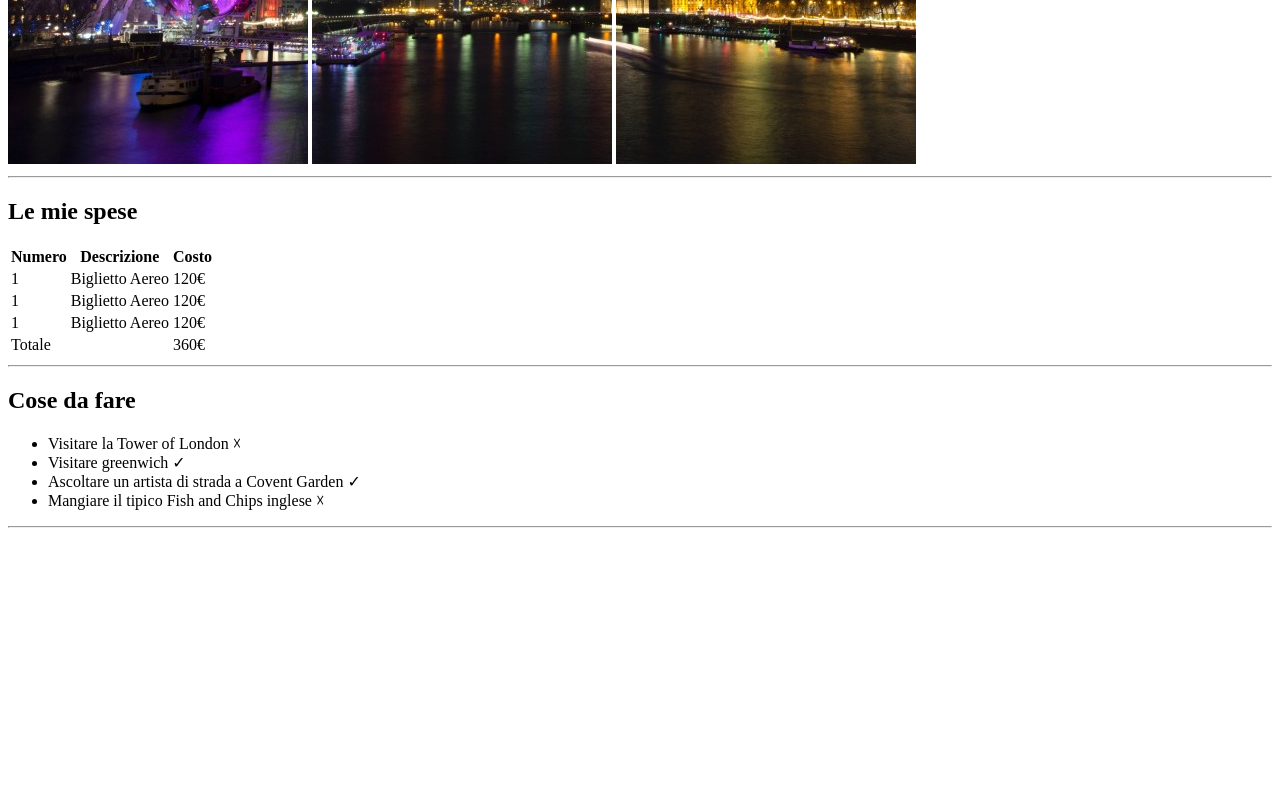
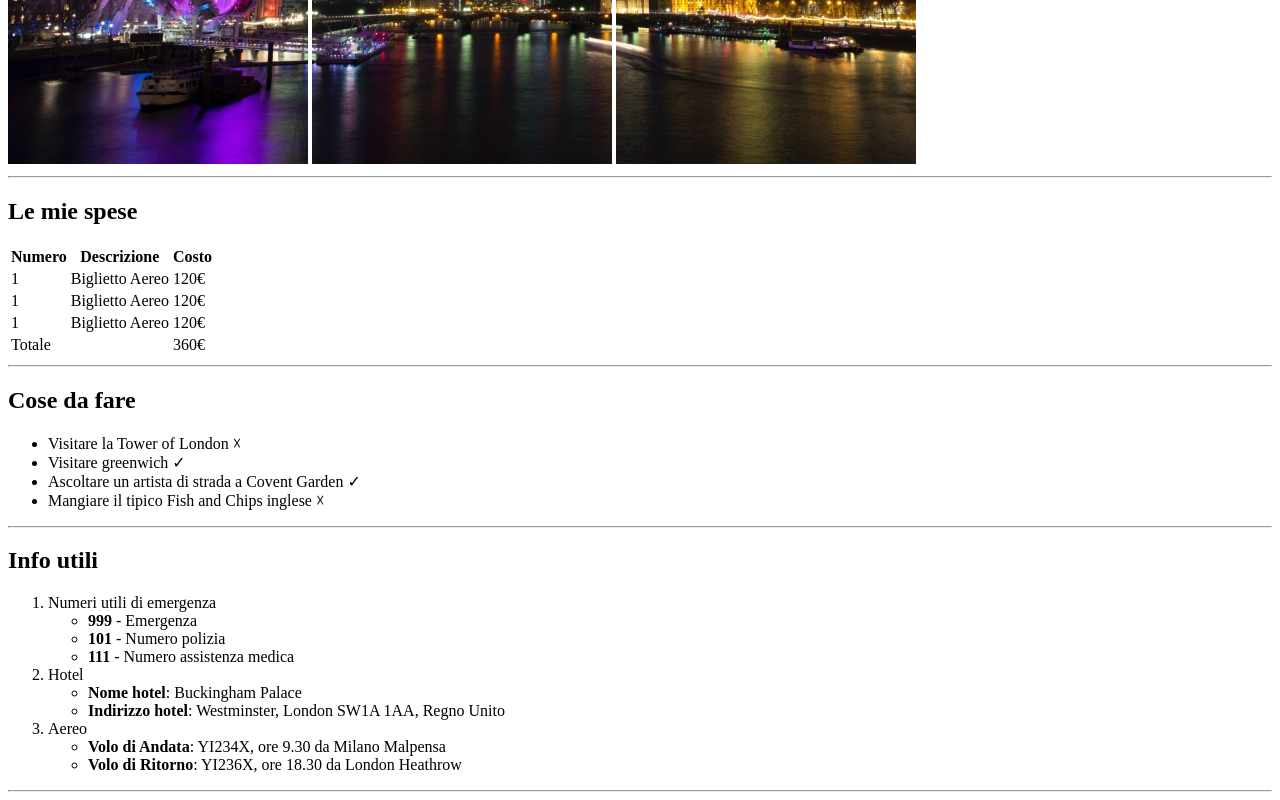
Before and after one commit to lucapolzone/html-london-trip, a plain HTML site: page index.html in a window 1280 px wide. Shown: the part 516-1316 px from the top of the page. Before the commit the page ends 1052 px from the top, so only its background shows below. Drawn offline with Linux system fonts and the light colour scheme.

Commit message:
add info utili

```diff
--- a/index.html
+++ b/index.html
@@ -75,7 +75,34 @@
       </ul>
     </section>
     <hr>
-
+    <section> <!-- Info utili -->
+      <h2>Info utili</h2>
+      <ol>
+        <li>
+          Numeri utili di emergenza
+          <ul>
+            <li><strong>999</strong> - Emergenza</li>
+            <li><strong>101</strong> - Numero polizia</li>
+            <li><strong>111</strong> - Numero assistenza medica</li>
+          </ul>
+        </li>
+        <li>
+          Hotel
+          <ul>
+            <li><strong>Nome hotel</strong>: Buckingham Palace</li>
+            <li><strong>Indirizzo hotel</strong>: Westminster, London SW1A 1AA, Regno Unito</li>
+          </ul>
+        </li>
+        <li>
+          Aereo
+          <ul>
+            <li><strong>Volo di Andata</strong>: YI234X, ore 9.30 da Milano Malpensa</li>
+            <li><strong>Volo di Ritorno</strong>: YI236X, ore 18.30 da London Heathrow</li>
+          </ul>
+        </li>
+      </ol>
+    </section>
+    <hr />
   </main>
 </body>
 </html>
```
